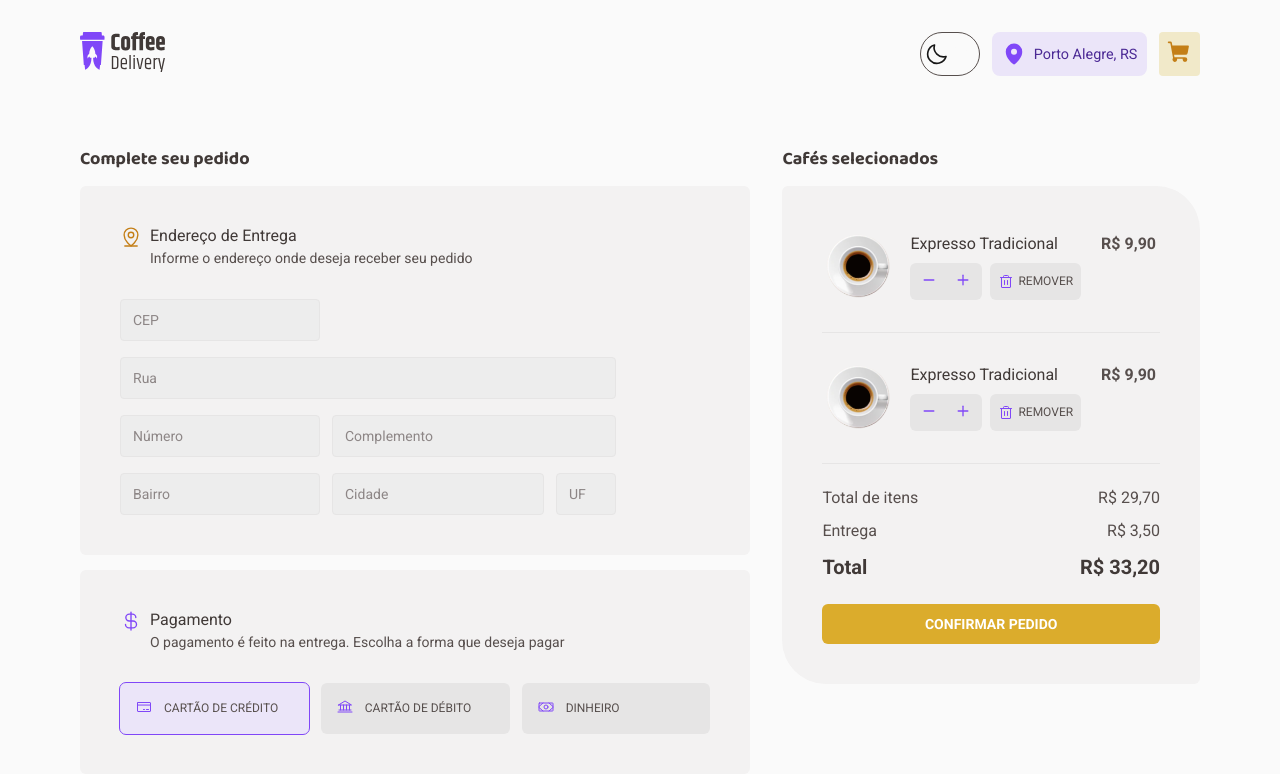
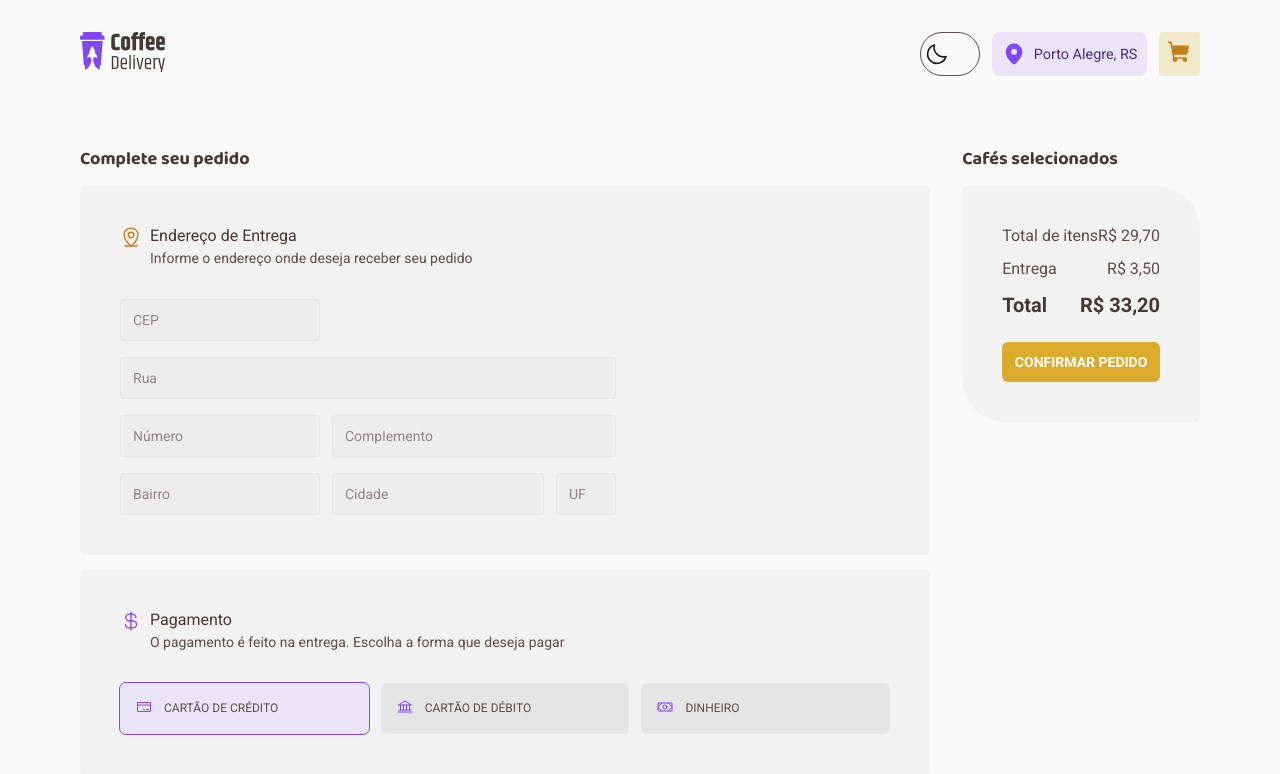
Before and after one commit to palomacardos0/coffee-delivery, a React (Vite) app: page /checkout in a window 1280 px wide. Shown: the top 774 px of the page. Built offline with nearby package versions, Linux system fonts and the light colour scheme.

Commit message:
feat(): cria funçãod e adicionar e alterar items do carrinho[

```diff
--- a/server.json
+++ b/server.json
@@ -37,7 +37,7 @@
     {
       "id": 2,
       "title": "Expresso Americano",
-      "price": 139.9,
+      "price": 9.9,
       "image": "/src/assets/png/expresso-tradicional.png",
       "description": "Expresso diluído, menos intenso que o tradicional",
       "type": ["tradicional"]
--- a/src/components/Header/index.tsx
+++ b/src/components/Header/index.tsx
@@ -4,8 +4,10 @@ import logo from '../../assets/svg/logo.svg'
 import { MapPin, Moon, ShoppingCart, SunDim } from 'phosphor-react'
 import { useContext } from 'react'
 import { DarkModeContext } from '../../App'
+import { useCart } from '../../hooks/useCart'
 
 export function Header() {
+  const { cart } = useCart()
   const { handleChangeDarkMode } = useContext(DarkModeContext)
   return (
     <HeaderContainer>
@@ -24,6 +26,7 @@ export function Header() {
           </span>
           <NavLink to={'/checkout'}>
             <ShoppingCart size={25} weight="fill" color="#C47F17" />
+            {cart.length > 0 && <strong>{cart.length}</strong>}
           </NavLink>
         </nav>
       </div>
--- a/src/components/Header/styles.ts
+++ b/src/components/Header/styles.ts
@@ -51,6 +51,19 @@ export const HeaderContainer = styled.header`
       padding: 0.5rem;
       border-radius: 4px;
       background: ${props => props.theme['yellow-light']};
+      text-decoration: none;
+      position: relative;
+      strong {
+        color: ${props => props.theme['white']};
+        background: ${props => props.theme['yellow-dark']};
+        text-decoration: none;
+        border-radius: 999px;
+        line-height: 12px;
+        position: absolute;
+        padding: 2px 4px;
+        top: -4px;
+        right: 0;
+      }
     }
   }
 `
--- a/src/components/SelectQuantity/index.tsx
+++ b/src/components/SelectQuantity/index.tsx
@@ -1,16 +1,56 @@
-import { Minus, Plus } from 'phosphor-react'
+import { Minus, Plus, ShoppingCartSimple } from 'phosphor-react'
 import { SelectQuantityContent } from './styles'
+import { useState } from 'react'
+import { useCart } from '../../hooks/useCart'
+import { AddToCart } from '../../pages/Home/Components/CardCoffe/styles'
 
-export function SelectQuantity() {
+interface SelectQuantityProps {
+  productId: number
+}
+
+export function SelectQuantity({ productId }: SelectQuantityProps) {
+  const [amount, setAmount] = useState(1)
+  const { addProduct, cart } = useCart()
+
+  console.log(cart)
+
+  function handleDecrease() {
+    if (amount - 1 < 1) {
+      setAmount(1)
+    } else {
+      setAmount(amount - 1)
+    }
+  }
+
   return (
+    <>
       <SelectQuantityContent>
         <button>
-        <Minus size={14} weight="bold" />
+          <Minus size={14} weight="bold" onClick={handleDecrease} />
         </button>
-      <input type="number" />
+        <input
+          type="number"
+          value={amount}
+          onChange={event => setAmount(Number(event.target.value))}
+        />
         <button>
-        <Plus size={14} weight="bold" />
+          <Plus
+            size={14}
+            weight="bold"
+            onClick={() => {
+              setAmount(amount + 1)
+            }}
+          />
         </button>
       </SelectQuantityContent>
+      <AddToCart
+        onClick={() => {
+          addProduct({ productId, amount })
+          setAmount(1)
+        }}
+      >
+        <ShoppingCartSimple size={19} weight="fill" color="#fff" />
+      </AddToCart>
+    </>
   )
 }
--- a/src/hooks/useCart.tsx
+++ b/src/hooks/useCart.tsx
@@ -1,4 +1,4 @@
-import { createContext, ReactNode, useState } from 'react'
+import { createContext, ReactNode, useContext, useState } from 'react'
 import { Product } from '../@types/product'
 import { api } from '../services/api'
 import { toast } from 'react-toastify'
@@ -118,3 +118,9 @@ export function CartProvider({ children }: CartProviderProps) {
     </CartContext.Provider>
   )
 }
+
+export function useCart(): CartContextData {
+  const context = useContext(CartContext)
+
+  return context
+}
--- a/src/pages/Checkout/components/ItemCart/index.tsx
+++ b/src/pages/Checkout/components/ItemCart/index.tsx
@@ -1,22 +1,57 @@
-import { Trash } from 'phosphor-react'
-import { SelectQuantity } from '../../../../components/SelectQuantity'
-import coffeImg from '../../../../assets/png/expresso-tradicional.png'
+import { Minus, Plus, Trash } from 'phosphor-react'
 import { ItemCartContent, QuantityContent, RemoveButton } from './styles'
+import { SelectQuantityContent } from '../../../../components/SelectQuantity/styles'
+import { useCart } from '../../../../hooks/useCart'
 
-export function ItemCart() {
+interface SelectQuantityProps {
+  productId: number
+  amount: number
+  image: string
+  price: number
+  title: string
+}
+
+export function ItemCart({
+  amount,
+  productId,
+  image,
+  price,
+  title
+}: SelectQuantityProps) {
+  const { updateProductAmount } = useCart()
   return (
     <ItemCartContent>
-      <img src={coffeImg} alt="" />
+      <img src={image} alt="" />
       <div>
-        <p>Expresso Tradicional</p>
+        <p>{title}</p>
         <QuantityContent>
-          <SelectQuantity />
+          <SelectQuantityContent>
+            <button disabled={amount <= 1}>
+              <Minus
+                size={14}
+                weight="bold"
+                onClick={() => {
+                  updateProductAmount({ productId, amount: amount - 1 })
+                }}
+              />
+            </button>
+            <input type="number" value={amount} />
+            <button>
+              <Plus
+                size={14}
+                weight="bold"
+                onClick={() => {
+                  updateProductAmount({ productId, amount: amount + 1 })
+                }}
+              />
+            </button>
+          </SelectQuantityContent>
           <RemoveButton>
             <Trash size={16} /> remover
           </RemoveButton>
         </QuantityContent>
       </div>
-      <strong>R$ 9,90</strong>
+      <strong>R$ {price}</strong>
     </ItemCartContent>
   )
 }
--- a/src/pages/Checkout/index.tsx
+++ b/src/pages/Checkout/index.tsx
@@ -8,16 +8,25 @@ import {
   ValuesContainer,
   ButtonConfirmOrder
 } from './styles'
+import { useCart } from '../../hooks/useCart'
 
 export function Checkout() {
+  const { cart } = useCart()
   return (
     <CheckoutContainer>
       <InfoOrder />
       <CartContainer>
         <h2>Cafés selecionados</h2>
         <CartItensContainer>
-          <ItemCart />
-          <ItemCart />
+          {cart.map(item => (
+            <ItemCart
+              productId={item.id}
+              amount={item.amount}
+              image={item.image}
+              price={item.price}
+              title={item.title}
+            />
+          ))}
 
           <ValuesContainer>
             <div>
--- a/src/pages/Home/Components/CardCoffe/index.tsx
+++ b/src/pages/Home/Components/CardCoffe/index.tsx
@@ -8,6 +8,7 @@ interface CoffeeProps {
   image: string
   description: string
   type: [string]
+  productId: number
 }
 
 export function CardCoffee({
@@ -15,7 +16,8 @@ export function CardCoffee({
   image,
   price,
   title,
-  type
+  type,
+  productId
 }: CoffeeProps) {
   return (
     <CardCoffeeContainer>
@@ -23,7 +25,6 @@ export function CardCoffee({
       {type.map(tp => {
         return <Flag key={tp}> {tp} </Flag>
       })}
-      {/* <Flag>Tradicional</Flag> */}
       <div>
         <h3>{title}</h3>
         <p>{description}</p>
@@ -32,11 +33,7 @@ export function CardCoffee({
         <span>
           R$ <strong>{price}</strong>
         </span>
-        <SelectQuantity />
-
-        <AddToCart>
-          <ShoppingCartSimple size={19} weight="fill" color="#fff" />
-        </AddToCart>
+        <SelectQuantity productId={productId} />
       </ValueContent>
     </CardCoffeeContainer>
   )
--- a/src/pages/Home/Components/ListCoffees/index.tsx
+++ b/src/pages/Home/Components/ListCoffees/index.tsx
@@ -9,6 +9,7 @@ interface CoffeeProps {
   image: string
   description: string
   type: [string]
+  id: number
 }
 
 export function ListCoffes() {
@@ -19,8 +20,6 @@ export function ListCoffes() {
       const response = await api.get<CoffeeProps[]>('products')
 
       setProducts(response.data)
-
-      console.log(products)
     }
 
     loadProducts()
@@ -32,11 +31,13 @@ export function ListCoffes() {
         {products.map(product => {
           return (
             <CardCoffee
+              key={product.id}
               description={product.description}
               image={product.image}
               price={product.price}
               title={product.title}
               type={product.type}
+              productId={product.id}
             />
           )
         })}
```
Lines whose indentation alone changed are shown as unchanged.
